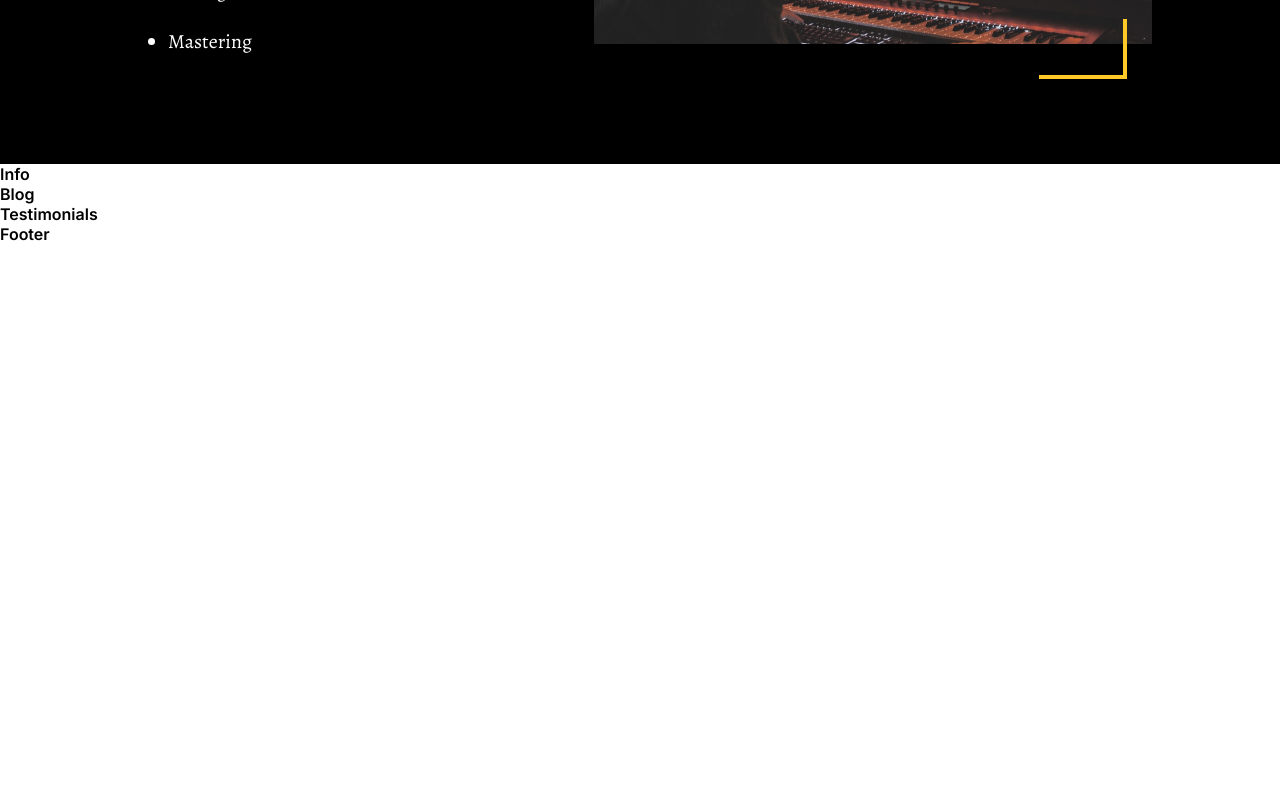
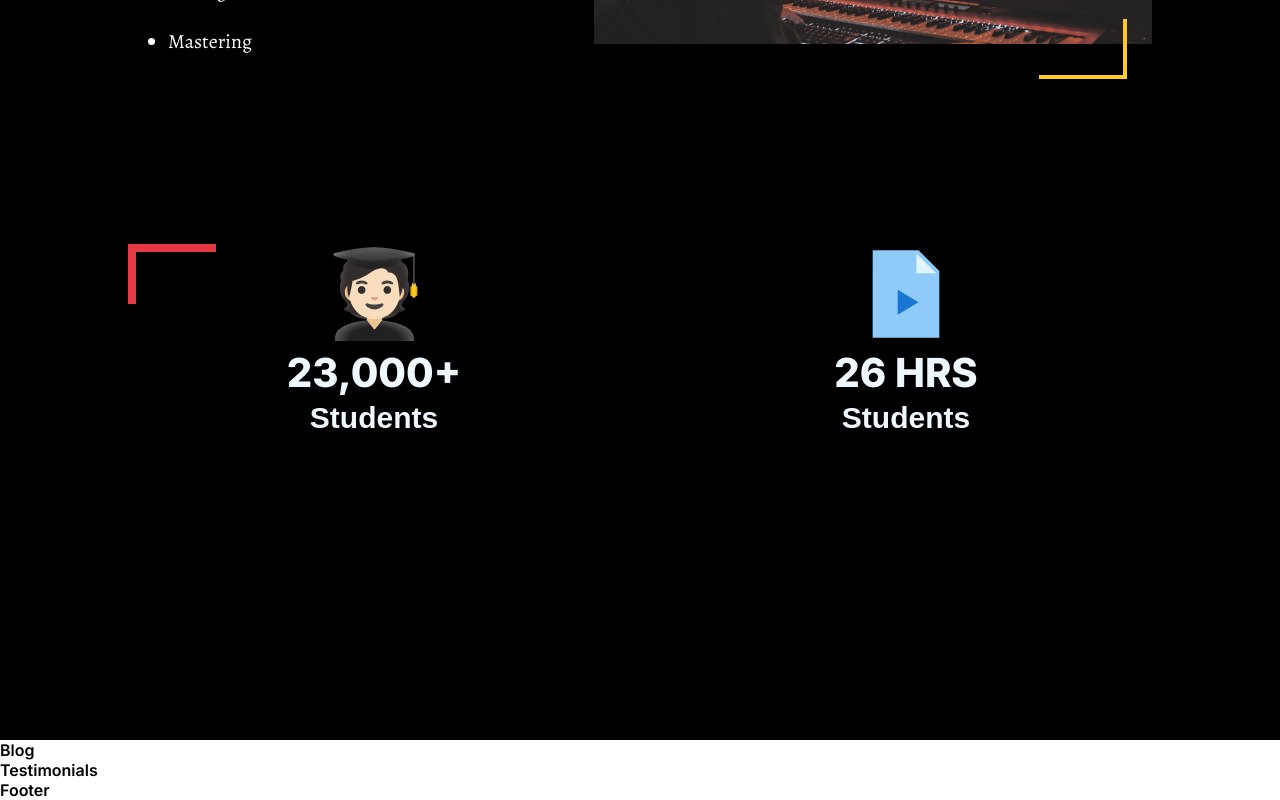
Before and after one commit to lahiruyasas7/Course-Responsive-App, a React (Vite) app: page / in a window 1280 px wide. Shown: the part 1212-2012 px from the top of the page. Before the commit the page ends 1456 px from the top, so only its background shows below. Built offline with nearby package versions, Linux system fonts and the light colour scheme.

Commit message:
created  info section

```diff
--- a/src/components/Info/Info.css
+++ b/src/components/Info/Info.css
@@ -0,0 +1,38 @@
+#info .content-container {
+    display: flex;
+    justify-content: center;
+    align-items: center;
+    width: 100%;
+    gap: 40px;
+}
+
+#info .info-container {
+    display: flex;
+    flex-direction: column;
+    align-items: center;
+    width: 100%;
+    gap: 4px;
+}
+
+#info .info-container .amount {
+    font-weight: 800;
+    font-size: 40px;
+    color: aliceblue;
+}
+
+#info .info-container .type {
+    font-family: Arial, Helvetica, sans-serif;
+    font-weight: 700;
+    font-size: 30px;
+    color: aliceblue;
+}
+
+#info .wrapper {
+    position: relative;
+}
+
+#info .bg-element-2 {
+    position: absolute;
+    top: 0;
+    left: 0;
+}
--- a/src/components/Info/Info.jsx
+++ b/src/components/Info/Info.jsx
@@ -1,9 +1,33 @@
-import React from 'react'
+import React from "react";
+import studentIcon from "../../assets/noto_student-light-skin-tone.svg";
+import videoIcon from "../../assets/flat-color-icons_video-file.svg";
+import redRectangleIcon from "../../assets/red-retangle-bar.svg";
+import "./Info.css";
 
 const Info = () => {
   return (
-    <div>Info</div>
-  )
-}
+    <section id="info" className="dark-gray">
+      <div className="wrapper">
+        <div className="content-container">
+          <div className="info-container">
+            <img src={studentIcon} alt="student icon" />
+            <div className="amount">23,000+</div>
+            <div className="type">Students</div>
+          </div>
+          <div className="info-container">
+            <img src={videoIcon} alt="video icon" />
+            <div className="amount">26 HRS</div>
+            <div className="type">Students</div>
+          </div>
+        </div>
+        <img
+          className="bg-element-2"
+          src={redRectangleIcon}
+          alt="red rectangle icon"
+        />
+      </div>
+    </section>
+  );
+};
 
-export default Info
+export default Info;
```
